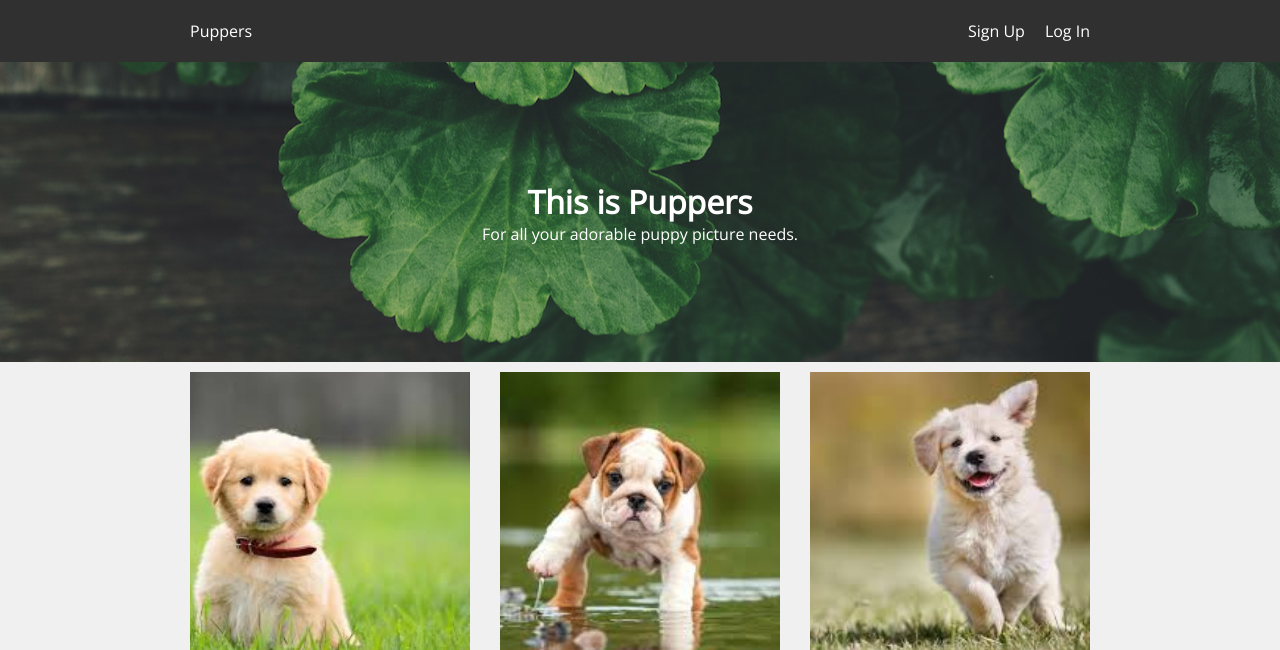
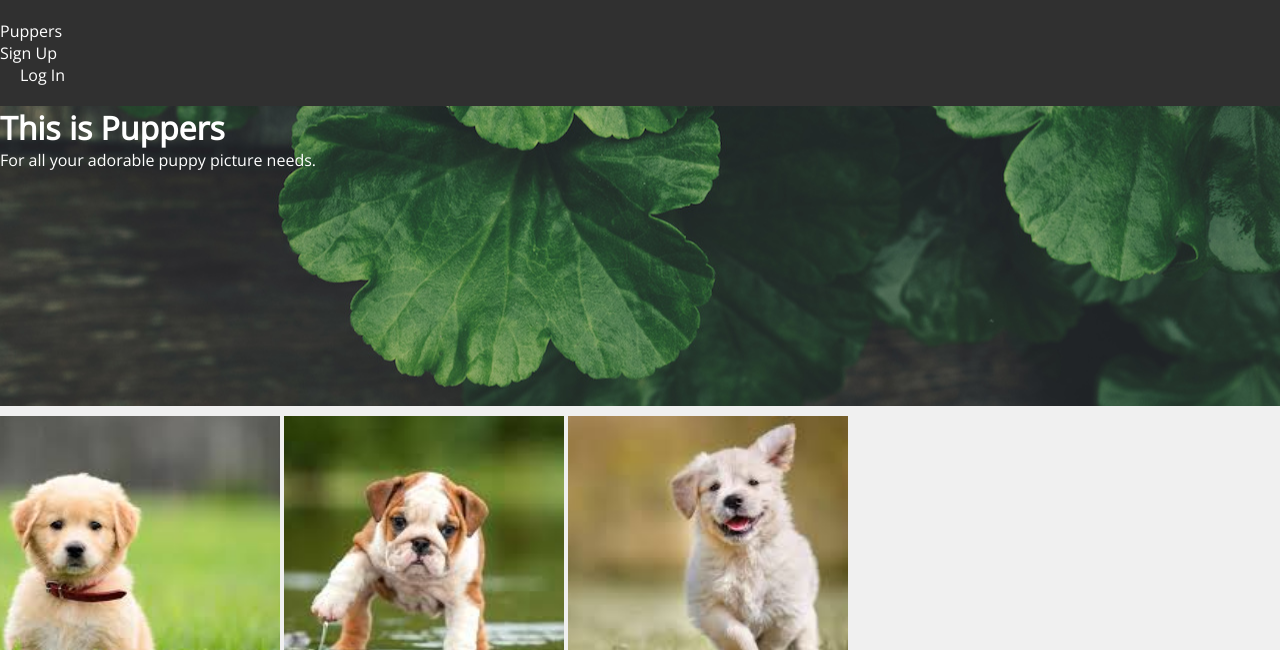
Before and after one commit to laurado/flexbox-puppers, a plain HTML site: page index.html in a window 1280 px wide. Shown: the top 650 px of the page. Drawn offline with nearby package versions, Linux system fonts and the light colour scheme.

Commit message:
remove code for code-along branch

```diff
--- a/global.css
+++ b/global.css
@@ -10,21 +10,10 @@
 .navbar-container {
   background-color: #303030;
   padding: 20px 0;
-
-  display: flex;
-  justify-content: center;  /* Horizontal Alignment */
 }
 
 .navbar {
   width: 900px;
-
-  display: flex;
-  justify-content: space-between;  /* Horizontal Alignment */
-}
-
-.links {
-  display: flex;
-  justify-content: flex-end;  /* Horizontal Alignment */
 }
 
 .login {
@@ -38,33 +27,19 @@
   background-size: 100%;
   background-repeat: no-repeat;
   margin: auto;
-
-  display: flex;
-  justify-content: center;  /* Horizontal Alignment */
 }
 
 .banner {
   width: 900px;
   height: 300px;
-
-  display: flex;
-  justify-content: center;  /* Horizontal Alignment */
-  align-items: center;  /* Vertical Alignment */
-  flex-direction: column;  /* Flex Container Direction */
 }
 
 .photo-grid-container {
   background-color: #F0F0F0;
-
-  display: flex;
-  justify-content: center;
 }
 
 .photo-grid {
   width: 900px;
-  display: flex;
-  flex-wrap: wrap;
-  justify-content: space-between;
 }
 
 .photo-grid img {
--- a/index.html
+++ b/index.html
@@ -10,10 +10,8 @@
     <div class='navbar-container'>
       <div class='navbar'>
         <div class='title'>Puppers</div>
-        <div class='links'>
-          <div class='signup'>Sign Up</div>
-          <div class='login'>Log In</div>
-        </div>
+        <div class='signup'>Sign Up</div>
+        <div class='login'>Log In</div>
       </div>
     </div>
 
```
